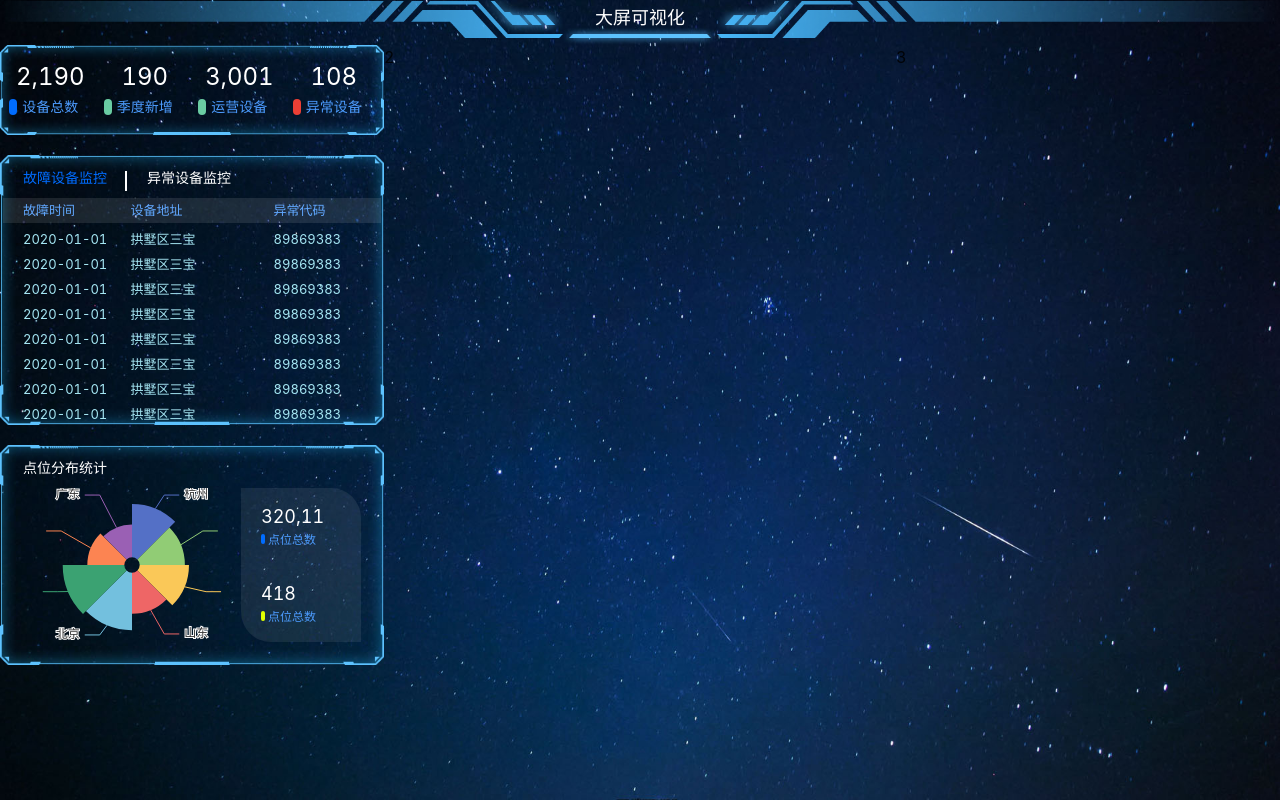
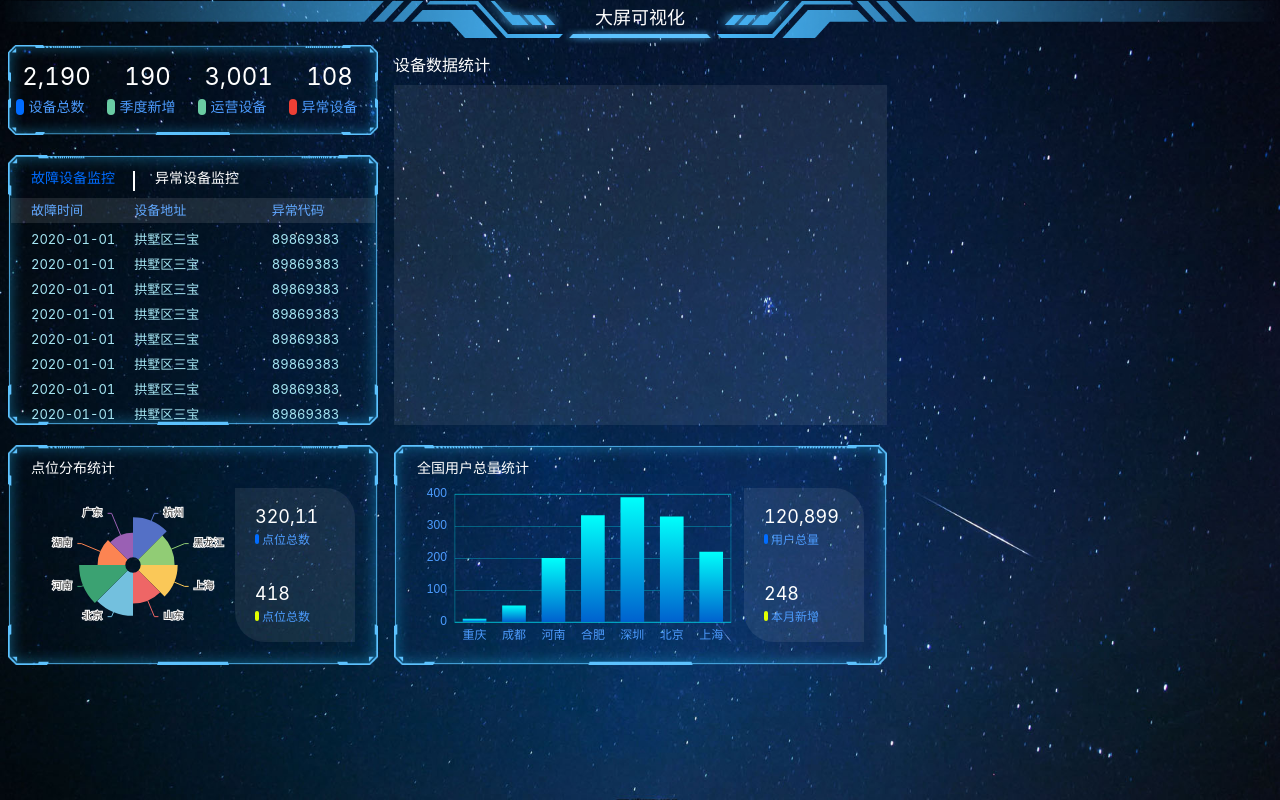
Before and after one commit to liqi0128/frame-admin, a React app: page /dataVECharts in a window 1280 px wide. Built offline with nearby package versions, Linux system fonts and the light colour scheme.

Commit message:
柱形图

```diff
--- a/src/pages/dateV/DataVECharts/css.less
+++ b/src/pages/dateV/DataVECharts/css.less
@@ -6,37 +6,38 @@
   background-size: 100% 100%;
   .viewport{
     height: inherit;
-    min-width: 12.8rem;
-    max-width: 24rem;
+    min-width: 1024px;
+    max-width: 1920px;
     display: flex;
     flex-direction: column;
     margin: 0 auto;
     .header{
-      height: .5625rem;
+      height: 45px;
       background: url('@/assets/img/bigScreen/header.png') no-repeat;
       background-size: 100% 100%;
       color:#FFF;
       text-align: center;
-      line-height: .4375rem;
-      font-size: .225rem;
+      line-height: 35px;
+      font-size: 18px;
     }
     .main{
       display: flex;
       flex: 1;
       .column{
+        padding: 0 .1rem;
         flex: 3;
         &:nth-child(2){
           flex: 4;
         }
         .overview{
-          height: 1.125rem;
+          height: 90px;
           color:#FFF;
           >ul{
             display: flex;
             list-style-type: none;
             margin: 0;
             padding: 0;
-            margin-top: .125rem;
+            margin-top: 10px;
             li{
               flex: 1;
               display: flex;
@@ -44,22 +45,22 @@
               align-items: center;
               justify-self: center;
               >div:nth-child(1){
-                font-size: .3rem;
+                font-size: 24px;
               }
               >div:nth-child(2){
-                font-size: .175rem;
+                font-size: 14px;
                 color: #4c9bfd;
                 position: relative;
                 &::before{
                   content: '';
                   display: inline-block;
-                  height: .2rem;
-                  width: .1rem;
+                  height: 16px;
+                  width: 8px;
                   background-color: #006cff;
-                  border-radius: .0625rem;
+                  border-radius: 5px;
                   position: absolute;
-                  left: -0.1625rem;
-                  top: .0375rem;
+                  left: -13px;
+                  top: 3px;
                 }
               }
               &:nth-child(2) >div:nth-child(2)::before{
@@ -75,29 +76,29 @@
           }
         }
         .monitor{
-          height: 3.375rem;
+          height: 270px;
           color:#FFF;
-          margin-top: .25rem;
+          margin-top: 20px;
           display: flex;
           flex-direction: column;
           .tbs{
-            height: .5rem;
+            height: 40px;
             display: flex;
             align-items: center;
             >div{
-              font-size: .175rem;
+              font-size: 14px;
               cursor: pointer;
-              padding: 0 .25rem;
+              padding: 0 20px;
               &:nth-child(1){
                 position: relative;
                 &::after{
                   content: '';
                   display: inline-block;
                   position: absolute;
-                  top: .05rem;
+                  top: 4px;
                   right: 0;
-                  height: .25rem;
-                  width: .025rem;
+                  height: 20px;
+                  width: 2px;
                   background-color: #FFF;
                 }
               }
@@ -111,14 +112,14 @@
             display: flex;
             flex-direction: column;
             .hed{
-              height: .3125rem;
+              height: 25px;
               display: flex;
               align-items: center;
               background-color: rgba(255, 255, 255, .1);
-              padding-left: .25rem;
+              padding-left: 20px;
               color: #61a8ff;
               >.col{
-                font-size: .1625rem;
+                font-size: 13px;
                 font-weight: 550;
                 flex:3;
                 &:nth-child(2){
@@ -137,17 +138,17 @@
                 }
               }
               .row{
-                height: .3125rem;
+                height: 25px;
                 display: flex;
                 align-items: center;
-                padding-left: .25rem;
+                padding-left: 20px;
                 color: #a5e6f3;
                 &:hover{
                   background-color: rgba(255, 255, 255, 0.1);
                   color: #68d8fe;
                 }
                 >.col{
-                  font-size: .1625rem;
+                  font-size: 13px;
                   flex:3;
                   &:nth-child(2){
                     flex: 4;
@@ -157,17 +158,17 @@
             }
           }
         }
-        .point{
-          height: 2.75rem;
-          margin-top: .25rem;
+        .nation, .point{
+          height: 220px;
+          margin-top: 20px;
           display: flex;
           flex-direction: column;
-          padding: 0 .25rem .25rem .25rem;
+          padding: 0 20px 20px 20px;
           color: #FFF;
           .hed{
-            height: .5rem;
-            font-size: .175rem;
-            line-height: .5rem;
+            height: 40px;
+            font-size: 14px;
+            line-height: 40px;
           }
           .content{
             flex: auto;
@@ -178,10 +179,10 @@
                 // background-color: pink;
               }
               &:nth-child(2){
-                width: 1.5rem;
+                width: 120px;
                 background-color: rgba(255, 255, 255, .08);
-                border-top-right-radius:.375rem;
-                border-bottom-left-radius:.375rem;
+                border-top-right-radius:30px;
+                border-bottom-left-radius:30px;
                 display: flex;
                 flex-direction: column;
                 >div{
@@ -189,23 +190,23 @@
                   display: flex;
                   flex-direction: column;
                   justify-content: center;
-                  padding-left: .25rem;
+                  padding-left: 20px;
                   >p{
                     margin: 0;
                     &:nth-child(1){
-                      font-size: .225rem;
+                      font-size: 18px;
                     }
                     &:nth-child(2){
-                      font-size: .15rem;
+                      font-size: 12px;
                       color: #4c9bfd;
                       &::before{
                         content: '';
                         display: inline-block;
-                        width: .05rem;
-                        height: .125rem;
-                        border-radius: .025rem;
+                        width: 4px;
+                        height: 10px;
+                        border-radius: 2px;
                         background-color: #006cff;
-                        margin-right: .0375rem;
+                        margin-right: 3px;
                       }
                     }
                   }
@@ -217,12 +218,27 @@
             }
           }
         }
+        .mapStatistics{
+          height: 4.75rem;
+          display: flex;
+          flex-direction: column;
+          .mapHed{
+            height: 40px;
+            line-height: 40px;
+            color: #FFF;
+          }
+          .eChartsMap{
+            flex: auto;
+            background-color: rgba(255, 255, 255, .08);
+          }
+        }
+
       }
       .panel{
-        border: .0375rem solid transparent;
+        border: 3px solid transparent;
         border-image-source: url('@/assets/img/bigScreen/panel.png');
         border-image-slice: 60;
-        border-image-width:.625rem;
+        border-image-width:50px;
       }
 
     }
--- a/src/pages/dateV/DataVECharts/data.js
+++ b/src/pages/dateV/DataVECharts/data.js
@@ -1,4 +1,4 @@
-
+import * as echarts from 'echarts';
 //故障设备监控数据
 export const monitorData =[
   {tiem:'2020-01-01',address:'拱墅区三宝',code:'89869383'},
@@ -32,11 +32,16 @@ export const abnormalData =[
   {tiem:'2020-02-02',address:'余杭区杭行路',code:'123456'},
   {tiem:'2020-02-02',address:'余杭区杭行路',code:'123456'},
 ]
-//点位分布统计数据
+//点位分布统计图表数据
 export const pointOption = {
   tooltip: {
+    backgroundColor:'rgba(50,50,50,0.7)',
     trigger: 'item',
-    formatter: '{a} <br/>{b} : {c} ({d}%)'
+    formatter: '{a} <br/>{b} : {c} ({d}%)',
+    position: 'top',
+    textStyle:{
+      color: '#fff',
+    },
   },
   grid: {
     left: 0 ,
@@ -50,9 +55,18 @@ export const pointOption = {
     {
       name: '点位',
       type: 'pie',
-      radius: ['10%', '90%'],
-      center: ['50%', '50%'],
+      radius: ['10%', '70%'],
+      center: 'center',
       roseType: 'area',
+      labelLine:{
+        normal:{
+            length:2,
+            length2:4,
+        },
+      },
+      label:{
+        fontSize:10
+      },
       data: [
         { value: 26, name: '杭州' },
         { value: 22, name: '黑龙江' },
@@ -66,3 +80,89 @@ export const pointOption = {
     }
   ]
 };
+
+//全国用户总量统计图表数据
+export const barOption = {
+  color: new echarts.graphic.LinearGradient(
+    // (x1,y2) 点到点 (x2,y2) 之间进行渐变
+    0,0,0,1,
+    [
+      { offset: 0, color: "#00fffb" }, // 0 起始颜色
+      { offset: 1, color: "#0061ce" } // 1 结束颜色
+    ]
+  ),
+  tooltip: {
+    trigger: 'axis',
+    axisPointer: {
+      type: 'shadow'
+    }
+  },
+  grid: {
+    left: '3%',
+    right: '4%',
+    bottom: 'auto',
+    top:'4%',
+    //  图表位置紧贴画布边缘是否显示刻度以及label文字 防止坐标轴标签溢出跟grid 区域有关系
+    containLabel: true,
+    // 是否显示直角坐标系网格
+    show: true,
+    //grid 四条边框的颜色
+    borderColor: "rgba(0, 240, 255, 0.3)"
+  },
+  xAxis: [
+    {
+      type: 'category',
+      data: ['重庆', '成都', '河南', '合肥', '深圳', '北京', '上海'],
+      axisTick: {
+        alignWithLabel: false,
+        // 把x轴的刻度隐藏起来
+        show: false
+      },
+      axisLabel: {
+        color: "#4c9bfd",
+        fontSize:12,
+      },
+      // x轴这条线的颜色样式
+      axisLine: {
+        lineStyle: {
+          color: "rgba(0, 240, 255, 0.3)"
+          // width: 3
+        }
+      },
+    }
+  ],
+  yAxis: [
+    {
+      type: "value",
+      axisTick: {
+        alignWithLabel: false,
+        // 把y轴的刻度隐藏起来
+        show: false
+      },
+      axisLabel: {
+        color: "#4c9bfd"
+      },
+      // y轴这条线的颜色样式
+      axisLine: {
+        lineStyle: {
+          color: "rgba(0, 240, 255, 0.3)"
+          // width: 3
+        }
+      },
+      // y轴分割线的颜色样式
+      splitLine: {
+        lineStyle: {
+          color: "rgba(0, 240, 255, 0.3)"
+        }
+      }
+    }
+  ],
+  series: [
+    {
+      name: 'Direct',
+      type: 'bar',
+      barWidth: '60%',
+      data: [10, 52, 200, 334, 390, 330, 220]
+    }
+  ]
+};
--- a/src/pages/dateV/DataVECharts/index.js
+++ b/src/pages/dateV/DataVECharts/index.js
@@ -1,5 +1,5 @@
 import './css.less'
-import {monitorData,abnormalData,pointOption} from'./data'
+import {monitorData,abnormalData,pointOption,barOption} from'./data'
 import { useState ,useEffect} from'react'
 import * as echarts from 'echarts';
 
@@ -9,6 +9,12 @@ export default function DataVECharts(){
   useEffect(()=>{
     let myChart = echarts.init(document.getElementById('pointCharts'));
     myChart.setOption(pointOption);
+    let barCharts = echarts.init(document.getElementById('barCharts'))
+    barCharts.setOption(barOption)
+    window.addEventListener('resize',()=>{
+      myChart.resize()
+      barCharts.resize()
+    })
   },[])
 
   return <div className="dataVECharts">
@@ -42,8 +48,8 @@ export default function DataVECharts(){
           {/* 监控区域 */}
           <div className='monitor  panel'>
             <div className='tbs'>
-              <div className={active === 1 && 'active' || ''} onClick={()=>{setActive(1)}}>故障设备监控</div>
-              <div className={active === 2 && 'active' || ''} onClick={()=>{setActive(2)}}>异常设备监控</div>
+              <div className={(active === 1) && ('active') || ('')} onClick={()=>{setActive(1)}}>故障设备监控</div>
+              <div className={(active === 2) && ('active') || ('')} onClick={()=>{setActive(2)}}>异常设备监控</div>
             </div>
             <div className="content">
               <div className="hed">
@@ -113,9 +119,35 @@ export default function DataVECharts(){
 
         </div>
         {/* 中间 */}
-        <div className='column'>2</div>
+        <div className='column'>
+          <div className='mapStatistics'>
+            <div className='mapHed'>设备数据统计</div>
+            <div className='eChartsMap'>
+
+            </div>
+          </div>
+          <div className='nation  panel'>
+          <div className='hed'>全国用户总量统计</div>
+            <div className="content">
+              {/* 柱形图表 */}
+              <div id='barCharts'></div>
+              <div>
+                <div>
+                  <p>120,899</p>
+                  <p>用户总量</p>
+                </div>
+                <div>
+                  <p>248</p>
+                  <p>本月新增</p>
+                </div>
+              </div>
+            </div>
+          </div>
+        </div>
         {/* 右侧 */}
-        <div className='column'>3</div>
+        <div className='column'>
+
+        </div>
       </div>
     </div>
   </div>
```
